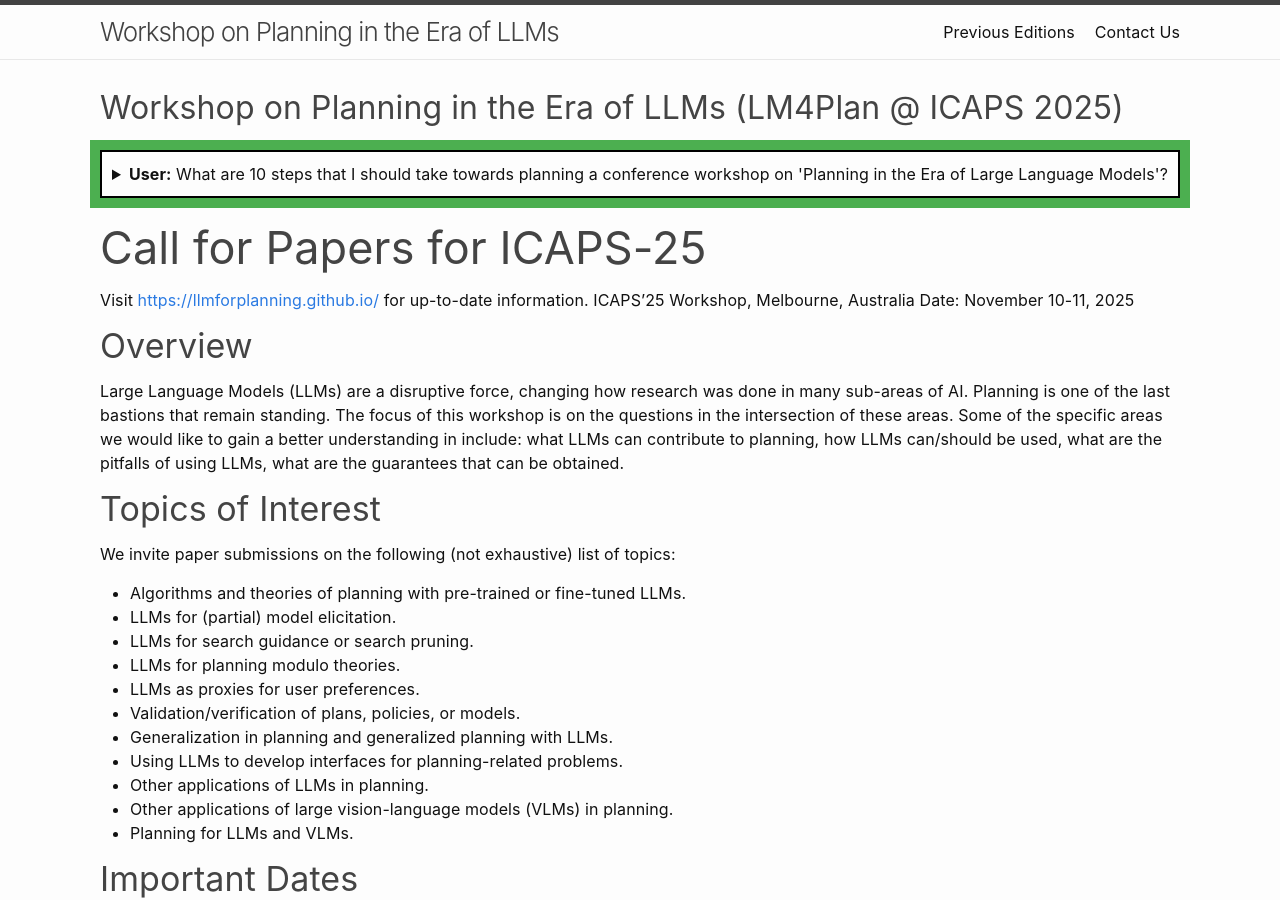
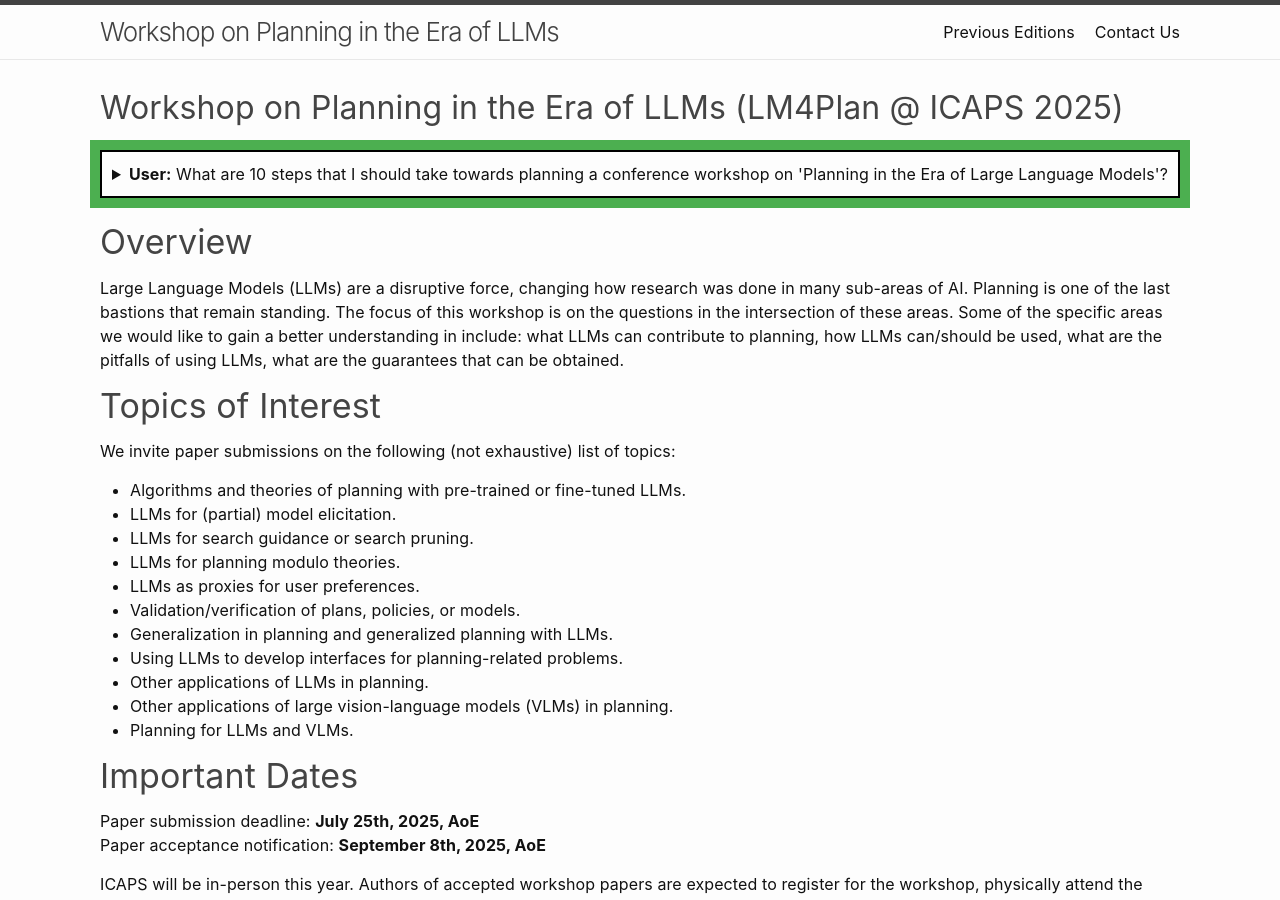
Before and after one commit to llmforplanning/llmforplanning.github.io, a Jekyll site: the page built from index.md, in a window 1280 px wide and 900 px high. Built offline with Jekyll 4.4.1, drawn with Linux system fonts in a browser that asks for light colours.

Commit message:
Update index.md

```diff
--- a/index.md
+++ b/index.md
@@ -49,12 +49,6 @@ On the day of the event, make sure you have a team to manage different aspects,
 </details>
 
 
-## Call for Papers for ICAPS-25
-Visit [https://llmforplanning.github.io/](https://llmforplanning.github.io/) for up-to-date information.
-ICAPS’25 Workshop,
-Melbourne, Australia
-Date: November 10-11, 2025
-
 ### Overview
 Large Language Models (LLMs) are a disruptive force, changing how research was done in many sub-areas of AI. Planning is one of the last bastions that remain standing. The focus of this workshop is on the questions in the intersection of these areas. Some of the specific areas we would like to gain a better understanding in include: what LLMs can contribute to planning, how LLMs can/should be used, what are the pitfalls of using LLMs, what are the guarantees that can be obtained.
 
```
